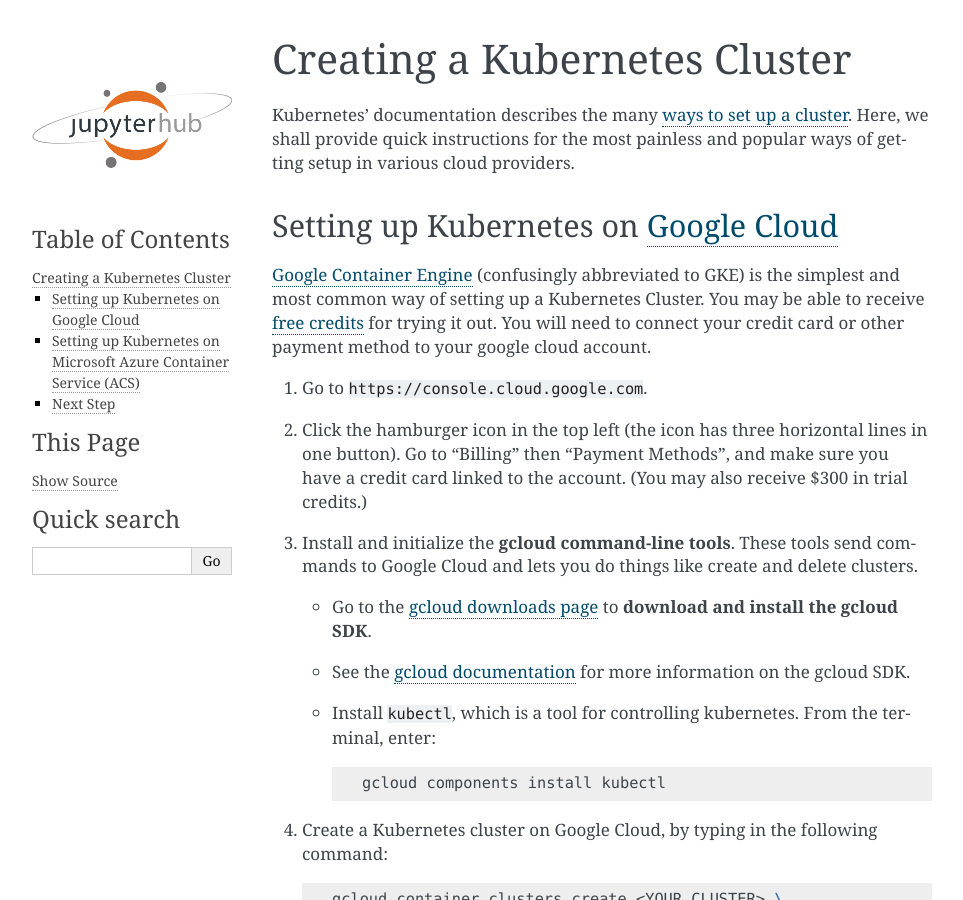
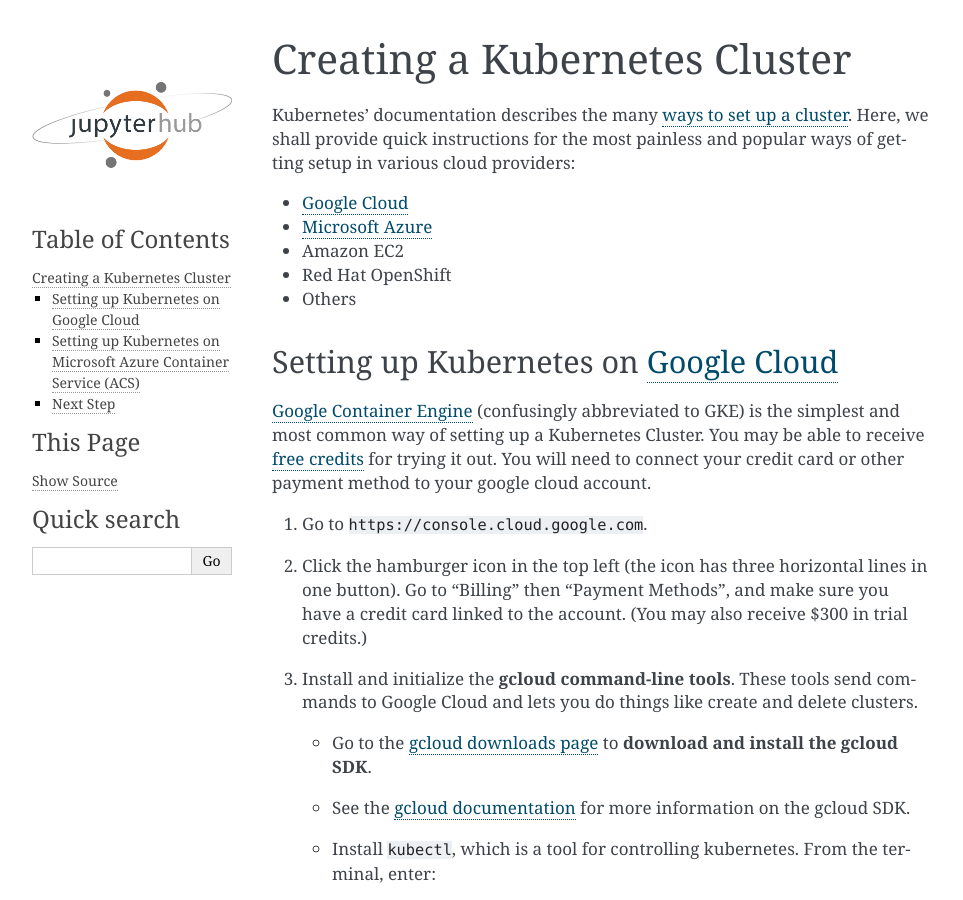
Before and after one commit to jupyterhub/zero-to-jupyterhub-k8s, a Sphinx documentation site: the page built from doc/source/create-k8s-cluster.rst, in a window 1280 px wide and 900 px high. Shown: the whole window, without its empty margins (148-1111 px from the left). Built offline with Sphinx 7.4.7, drawn with Linux system fonts in a browser that asks for light colours.

Commit message:
Add more labels for navigation

```diff
--- a/doc/source/create-k8s-cluster.rst
+++ b/doc/source/create-k8s-cluster.rst
@@ -5,8 +5,15 @@
 
 Kubernetes' documentation describes the many `ways to set up a cluster`_.
 Here, we shall provide quick instructions for the most painless and
-popular ways of getting setup in various cloud providers.
+popular ways of getting setup in various cloud providers:
 
+- :ref:`Google Cloud <google-cloud>`
+- :ref:`Microsoft Azure <microsoft-azure>`
+- Amazon EC2
+- Red Hat OpenShift
+- Others
+
+.. _google-cloud:
 
 Setting up Kubernetes on `Google Cloud <https://cloud.google.com/>`_
 --------------------------------------------------------------------
@@ -68,6 +75,7 @@
 
    The response should list three running nodes.
 
+.. _microsoft-azure:
 
 Setting up Kubernetes on Microsoft Azure Container Service (ACS)
 ----------------------------------------------------------------
```
